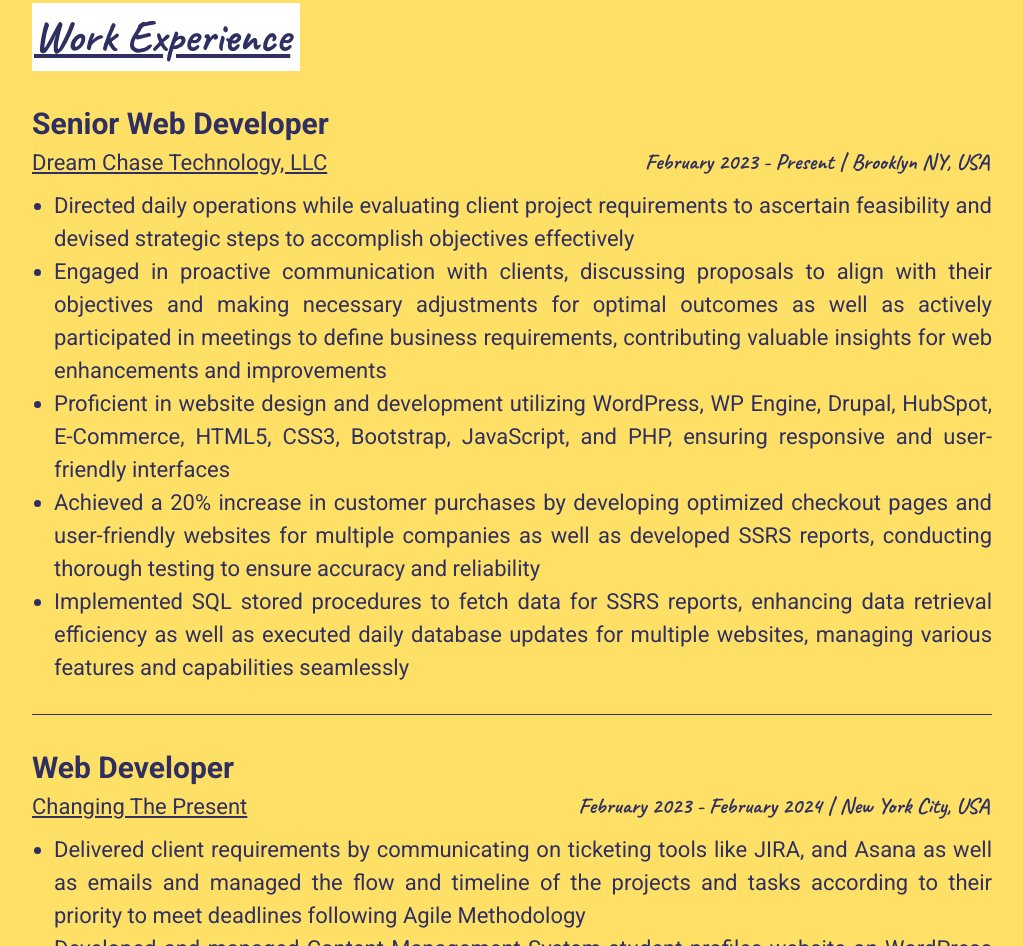
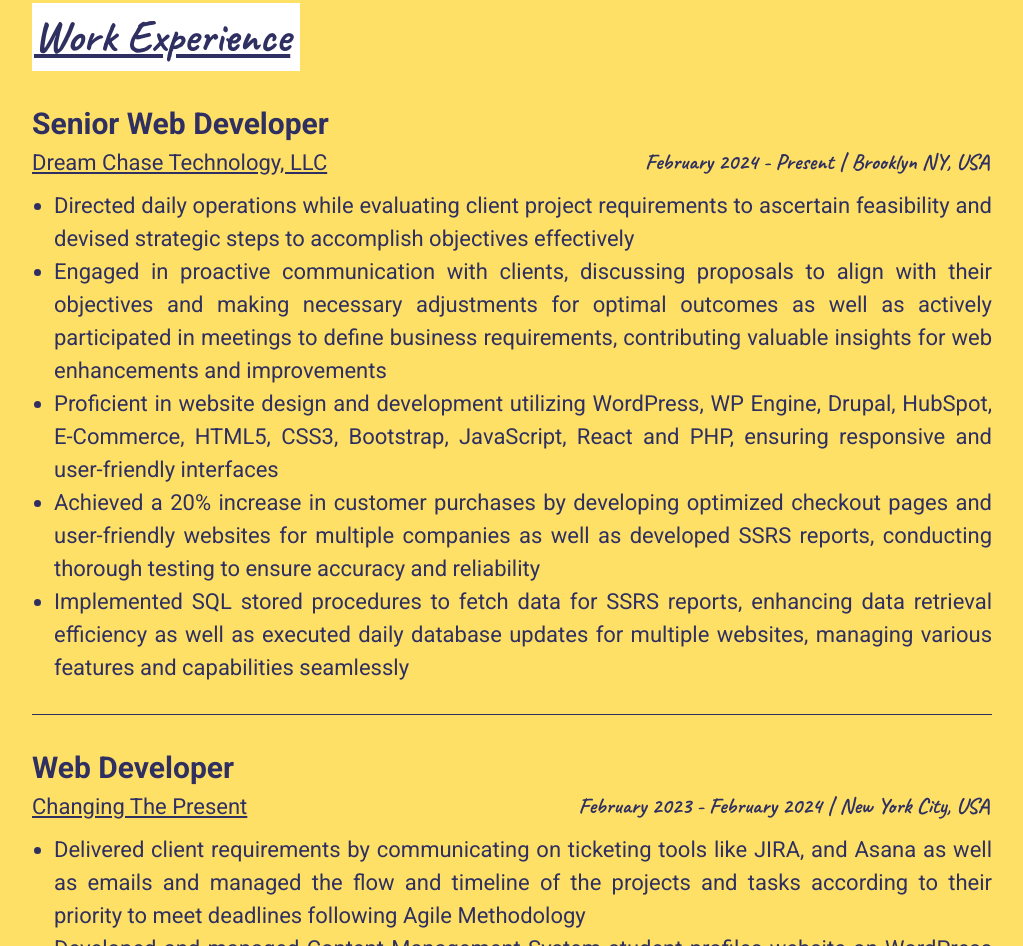
Before and after one commit to Bhagyashreeparkar/resume, a plain HTML site: page index.html in a window 1280 px wide. Shown: the part 771-1717 px from the top of the page, without its empty margins (128-1151 px from the left). Drawn offline with Linux system fonts and the light colour scheme.

Commit message:
Update index.html

```diff
--- a/index.html
+++ b/index.html
@@ -67,13 +67,13 @@
 						<div class="we-heading">
 							<h3>Senior Web Developer</h3>
 							<p><u>Dream Chase Technology, LLC</u></p>
-							<h5>February 2023 - Present | Brooklyn NY, USA</h5>
+							<h5>February 2024 - Present | Brooklyn NY, USA</h5>
 						</div>
 						<div class="we-desc">
 							<ul>
 								<li>Directed daily operations while evaluating client project requirements to ascertain feasibility and devised strategic steps to accomplish objectives effectively</li>
 								<li>Engaged in proactive communication with clients, discussing proposals to align with their objectives and making necessary adjustments for optimal outcomes as well as  actively participated in meetings to define business requirements, contributing valuable insights for web enhancements and improvements</li>
-								<li>Proficient in website design and development utilizing WordPress, WP Engine, Drupal, HubSpot, E-Commerce, HTML5, CSS3, Bootstrap, JavaScript, and PHP, ensuring responsive and user-friendly interfaces</li>
+								<li>Proficient in website design and development utilizing WordPress, WP Engine, Drupal, HubSpot, E-Commerce, HTML5, CSS3, Bootstrap, JavaScript, React and PHP, ensuring responsive and user-friendly interfaces</li>
 								<li>Achieved a 20% increase in customer purchases by developing optimized checkout pages and user-friendly websites for multiple companies as well as developed  SSRS reports, conducting thorough testing to ensure accuracy and reliability</li>
 								<li>Implemented SQL stored procedures to fetch data for SSRS reports, enhancing data retrieval efficiency as well as executed daily database updates for multiple websites, managing various features and capabilities seamlessly</li>
 							</ul>
```
